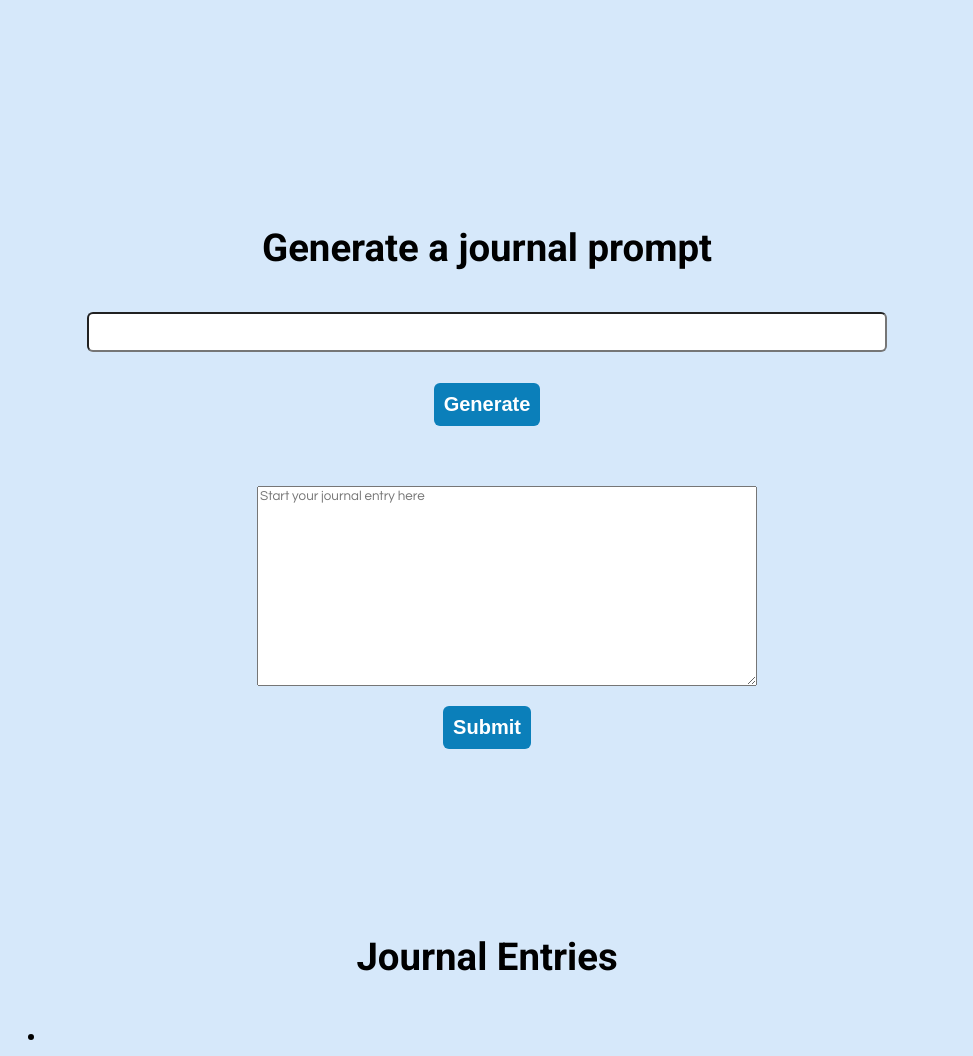
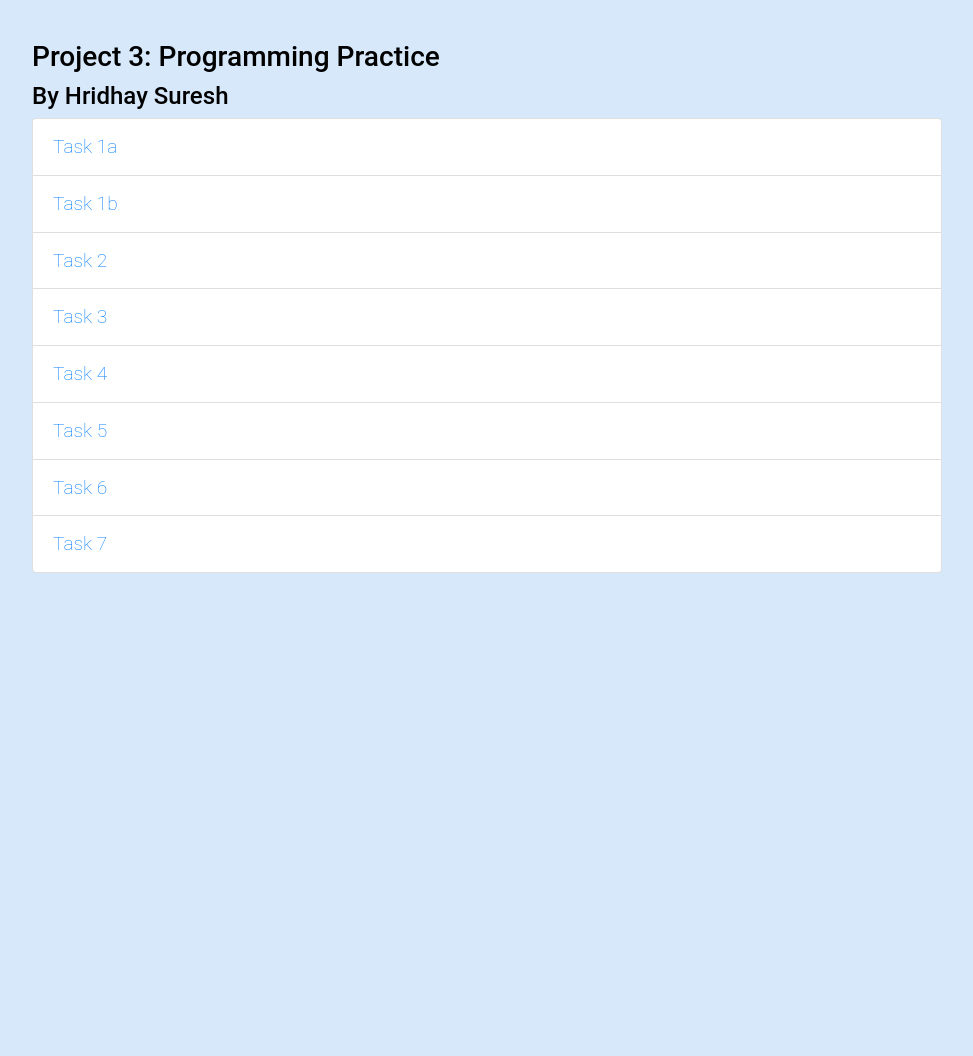
Before and after one commit to shridhay/Final-Project-Accountablility-, a website: page public/index.html in a window 1280 px wide. Shown: the whole page, without its empty margins (153-1126 px from the left). After the commit the page ends 800 px from the top, so only its background shows below. Drawn offline with Linux system fonts and the light colour scheme; files that its build step writes are made by us from their sources.

Commit message:
Update index.html

```diff
--- a/public/index.html
+++ b/public/index.html
@@ -1,45 +1,38 @@
-<h1>Generate a journal prompt</h1>
-<script src="myjavascript.js"></script>
+<!DOCTYPE html>
+<html>
 <head>
-  <link rel="stylesheet" href="main.css">
+  <title>Task 1</title>
+
+  <link href="https://fonts.googleapis.com/css?family=Fira+Sans" rel="stylesheet">
+  <!-- let's include the css file for bootstrap, then our custom css -->
+  <link rel="stylesheet" type="text/css" href="/vendors/bootstrap/css/bootstrap.css" />
+  <link rel="stylesheet" type="text/css" href="/css/main.css" />
+
+  <!-- let's also include these jquery scripts. -->
+  <script src="/vendors/jquery/jquery-3.3.1.min.js"></script>
+  <script src="/vendors/jquery-ui/jquery-ui.min.js"></script>
+
+
 </head>
 
-<FORM NAME="WordForm">
-<INPUT TYPE=TEXT NAME="WordBox" id="wordbox"><BR>
-<INPUT TYPE=BUTTON VALUE="Generate" onClick="PickRandomWord(document.WordForm);" id="button">
-</FORM>
-
-
-<html>
-<head>
-    <title></title>
-
-
-<link rel="stylesheet" type="text/css" href="css/style.css">
-<link href='https://fonts.googleapis.com/css?family=Roboto:400,300italic,300,100italic,100,400italic,500,500italic,700' rel='stylesheet' type='text/css'>
-<link href='https://fonts.googleapis.com/css?family=Montserrat' rel='stylesheet' type='text/css'>
-</head>
 <body>
-
-    <div id = "journal">
-
-          <div class = "comments">
-                <textarea id = "content" cols = "64" rows = "3" placeholder = "Start your journal entry here"></textarea>
-                <button id = "submit" onclick = "isEmpty();clearDiv();" style="margin-top: 20px;">Submit</button>
-          </div>
+  <div class="container">
+    <div class="row">
+      <div class="col-12">
+        <h3>Project 3: Programming Practice</h3>
+        <h4> By Hridhay Suresh </h4>
+        <ul class="list-group">
+          <li class="list-group-item"><a href="/t1/1a/">Task 1a</a></li>
+          <li class="list-group-item"><a href="/t1/1b/">Task 1b</a></li>
+          <li class="list-group-item"><a href="/t2">Task 2</a></li>
+          <li class="list-group-item"><a href="/t3">Task 3</a></li>
+          <li class="list-group-item"><a href="/t4">Task 4</a></li>
+          <li class="list-group-item"><a href="/t5">Task 5</a></li>
+          <li class="list-group-item"><a href="/t6">Task 6</a></li>
+          <li class="list-group-item"><a href="/t7">Task 7</a></li>
+        </ul>
+      </div>
     </div>
-
-    <div id = "entries">
-          <h1>Journal Entries</h1>
-          <ul>
-            <div id = "comment-feed">
-              <li id = "first-entry">
-
-              </li>
-            </div>
-          </ul>
-    </div>
-
-
+  </div>
 </body>
 </html>
```
